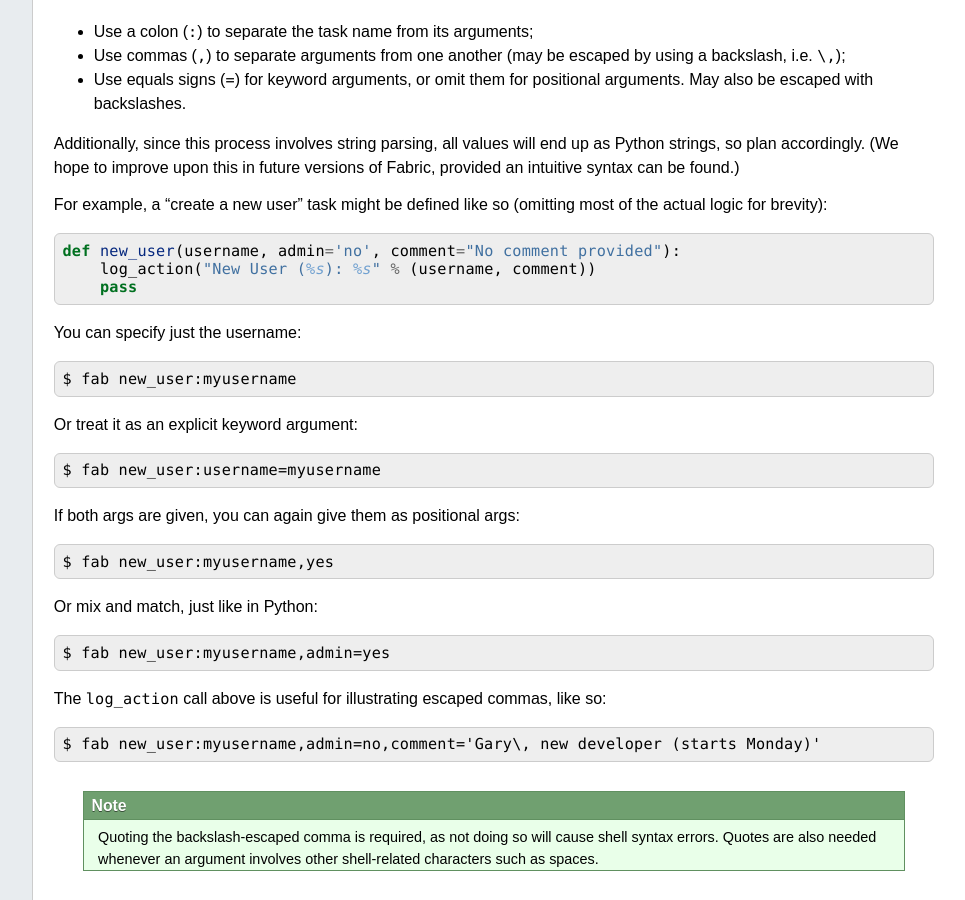
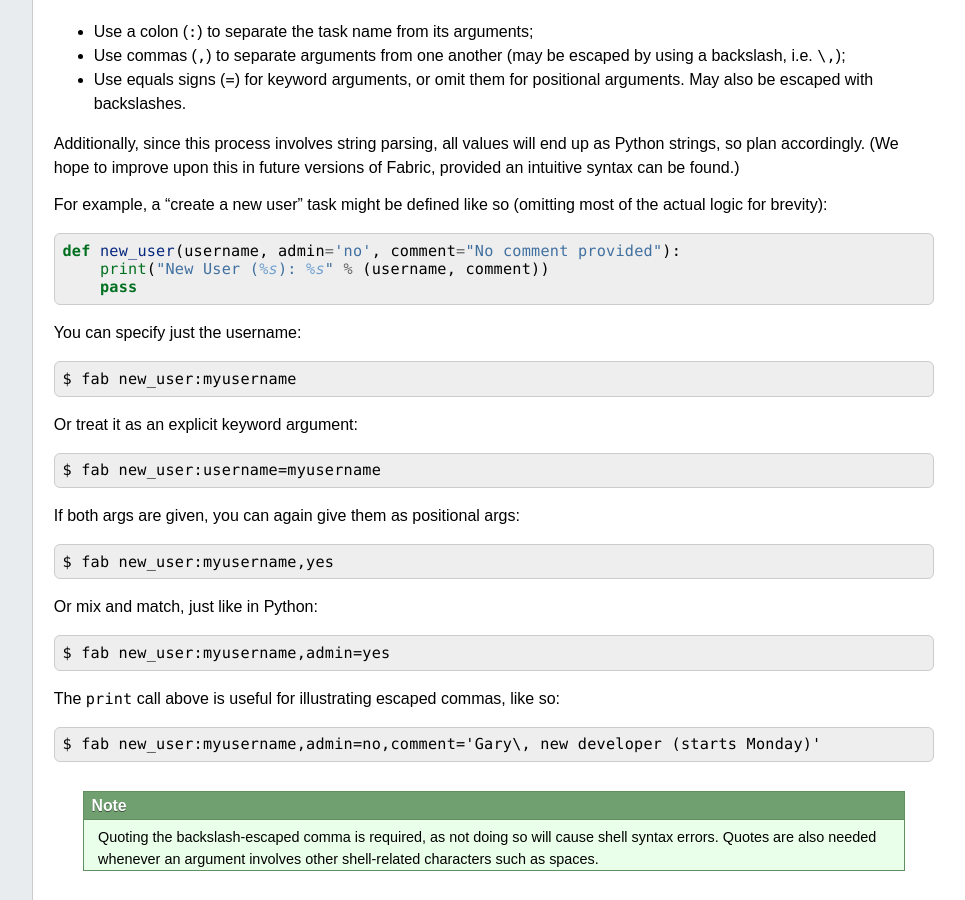
Before and after one commit to fabric/fabric, a Sphinx documentation site: the page built from docs/usage/fab.rst, in a window 1280 px wide and 900 px high, scrolled down 7648 px. Shown: the whole window, without its empty margins (224-1189 px from the left). Built offline with Sphinx 7.4.7, drawn with Linux system fonts in a browser that asks for light colours.

Commit message:
replace non-existing log_action() with print()
Inspired by: [Python Fabric NameError: global name 'log_action' is not defined](http://stackoverflow.com/q/22696486/4279)

```diff
--- a/docs/usage/fab.rst
+++ b/docs/usage/fab.rst
@@ -389,7 +389,7 @@ For example, a "create a new user" task might be defined like so (omitting most
 of the actual logic for brevity)::
 
     def new_user(username, admin='no', comment="No comment provided"):
-        log_action("New User (%s): %s" % (username, comment))
+        print("New User (%s): %s" % (username, comment))
         pass
 
 You can specify just the username::
@@ -408,7 +408,7 @@ Or mix and match, just like in Python::
 
     $ fab new_user:myusername,admin=yes
 
-The ``log_action`` call above is useful for illustrating escaped commas, like
+The ``print`` call above is useful for illustrating escaped commas, like
 so::
 
     $ fab new_user:myusername,admin=no,comment='Gary\, new developer (starts Monday)'
```
